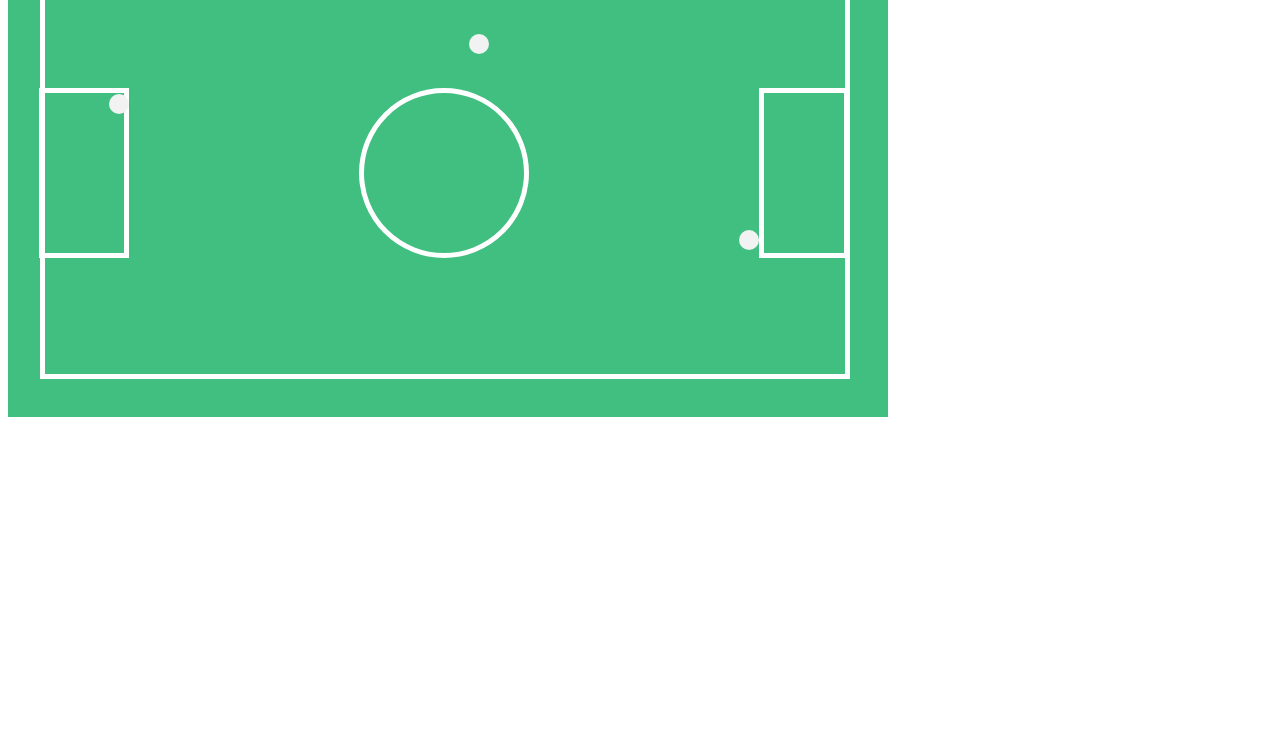
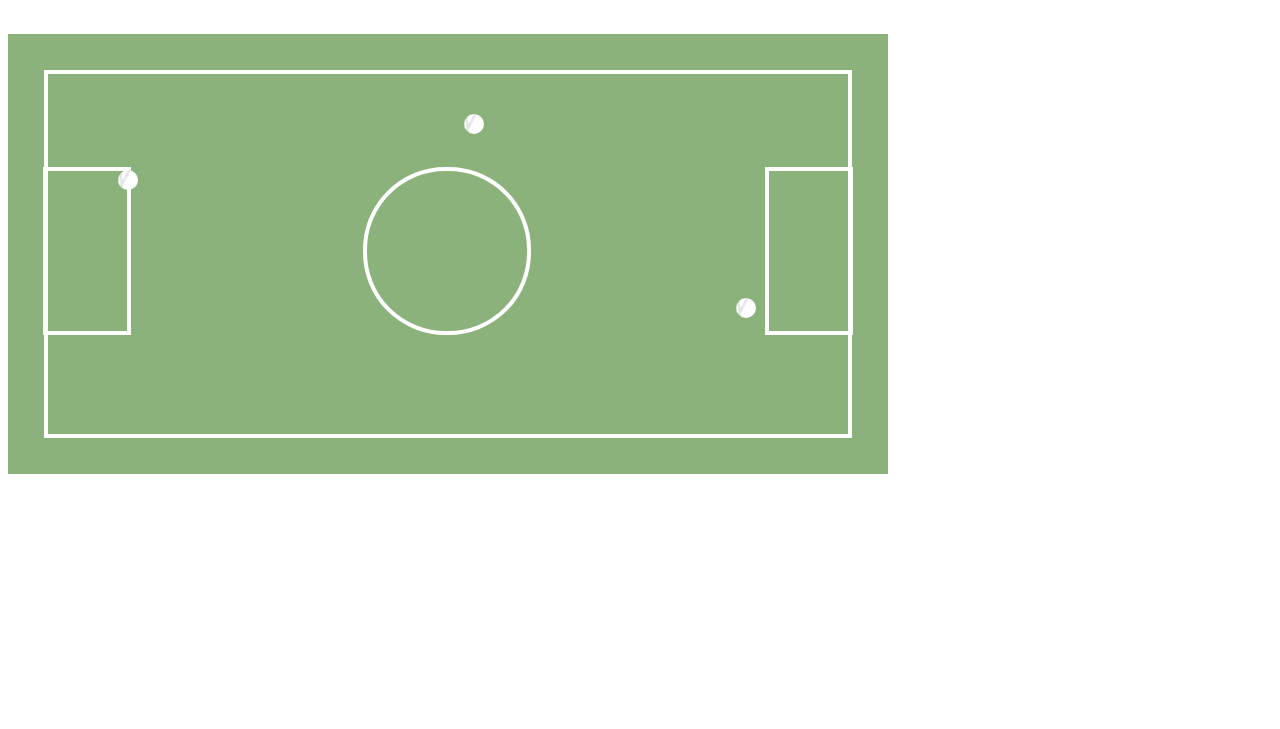
Before and after one commit to MelynaPernia/La-cancha, a plain HTML site: page index.html in a window 1280 px wide. Shown: the part 71-800 px from the top of the page. Drawn offline with Linux system fonts and the light colour scheme.

Commit message:
Agregando mas estilos a la pgina web

```diff
--- a/css/main.css
+++ b/css/main.css
@@ -1,68 +1,78 @@
-.container {
-  background-color: rgb(64, 191, 128);
-  height: 60vh;
-  width: 110vh;
+.title h1{
+   margin: 0;
+   font-family: 'Indie Flower', cursive;
+   padding-left: 5vh;
 }
 
-.lineas {
-  border: 0.7vh solid white;
-  height: 50vh;
+hr {
+  margin-bottom: 5vh;
+}
+
+.stadium {
+  background-color: #8CB27C;
+  width: 110vh;
+  height: 55vh;
+}
+
+.football-field {
+  background-color: #8CB27C;
   width: 100vh;
+  height: 45vh;
+  border: 0.6vh solid white;
+  position: relative;
+  top: 4.5vh;
+  left: 4.5vh;
+}
+
+.yard {
+  border: 0.6vh solid white;
+  height: 20vh;
+  width: 10vh;
+  display: inline-block;
   position: absolute;
-  left: 5vh;
+}
+
+.centre-cicle {
+  border: 0.6vh solid white;
+  height: 20vh;
+  width: 20vh;
+  display: inline-block;
+  border-radius: 10.3vh;
+  position: absolute;
+  left: 39.4vh;
+  top: 11.6vh;
+}
+
+.yard-box-left {
+  top: 11.6vh;
+  left: -0.6vh;
+}
+
+.yard-box-right {
+  top: 11.6vh;
+  right: -0.6vh;
+}
+
+.ball {
+  background-image: url("../assets/images/ball.jpg");
+  width: 2.5vh;
+  height: 2.5vh;
+  background-position: 1px 1px;
+  border-radius: 1.25vh;
+  position: absolute;
+}
+
+.ball-1 {
+  top: 12vh;
+  left: 8.7vh;
+}
+
+.ball-2 {
+  left: 52vh;
   top: 5vh;
 }
 
-.arco{
-  height: 20vh;
-  width: 10vh;
-  border: 0.7vh solid white;
+.ball-3 {
+  left: 86vh;
+  top: 28vh;
 }
-
-div[arcoizquierdo] {
-  position: absolute;
-  left: -0.7vh;
-  top: 14.3vh;
-}
-
-div[arcoderecho] {
-  position: absolute;
-  left: 89.3vh;
-  top: 14.3vh;
-}
-
-.areacentral{
-  border: 0.7vh solid white;
-  height: 20vh;
-  width: 20vh;
-  border-radius: 10.7vh;
-  position: absolute;
-  left: 39.3vh;
-  top: 14.3vh;
-}
-
-.pelota {
-  height: 2.5vh;
-  width: 2.5vh;
-  border-radius: 1.25vh;
-  background-color: rgb(242, 242, 242);
-}
-
-div[pelotauno] {
-  position: relative;
-  left: 8vh;
-  top: 15vh;
-}
-
-
-div[pelotados] {
-  position: relative;
-  left: 53vh;
-  top: 5vh;
-}
-
-div[pelotatres] {
-  position: relative;
-  left: 86.7vh;
-  top: 27vh;
-}
--- a/index.html
+++ b/index.html
@@ -3,25 +3,30 @@
   <head>
     <meta charset="utf-8">
     <title>La Cancha</title>
+    <link href="https://fonts.googleapis.com/css?family=Indie+Flower" rel="stylesheet">
     <link rel="stylesheet" href="css/main.css">
   </head>
   <body>
-    <div class="container">
-      <div class="lineas">
-        <div class="arco" arcoizquierdo>
+    <header class="title">
+      <h1>La cancha de fútbol</h1>
+      <hr>
+    </header>
+    <section class="stadium">
+      <div class="football-field">
+        <div class="yard-box-left yard">
         </div>
-        <div class="arco" arcoderecho>
+        <div class="centre-cicle">
         </div>
-        <div class="areacentral">
+        <div class="yard-box-right yard">
         </div>
-        <div class="pelota" pelotauno>
+        <div class="ball ball-1">
         </div>
-        <div class="pelota" pelotados>
+        <div class="ball ball-2">
         </div>
-        <div class="pelota" pelotatres>
+        <div class="ball ball-3">
         </div>
 
       </div>
-    </div>
+    </section>
   </body>
 </html>
```
Also changed, not shown: assets/images/ball.jpg (added), assets/images/cancha.png (renamed from assets/image/cancha.png).
